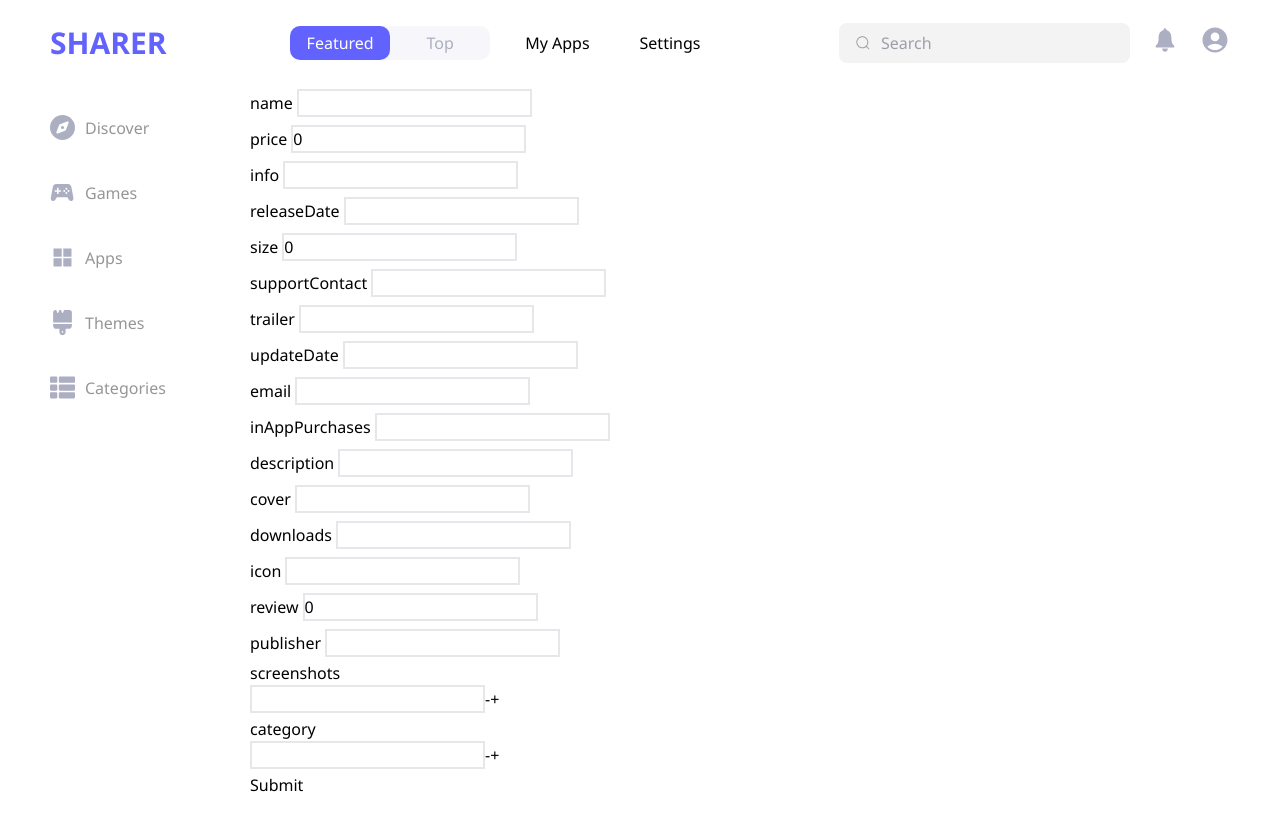
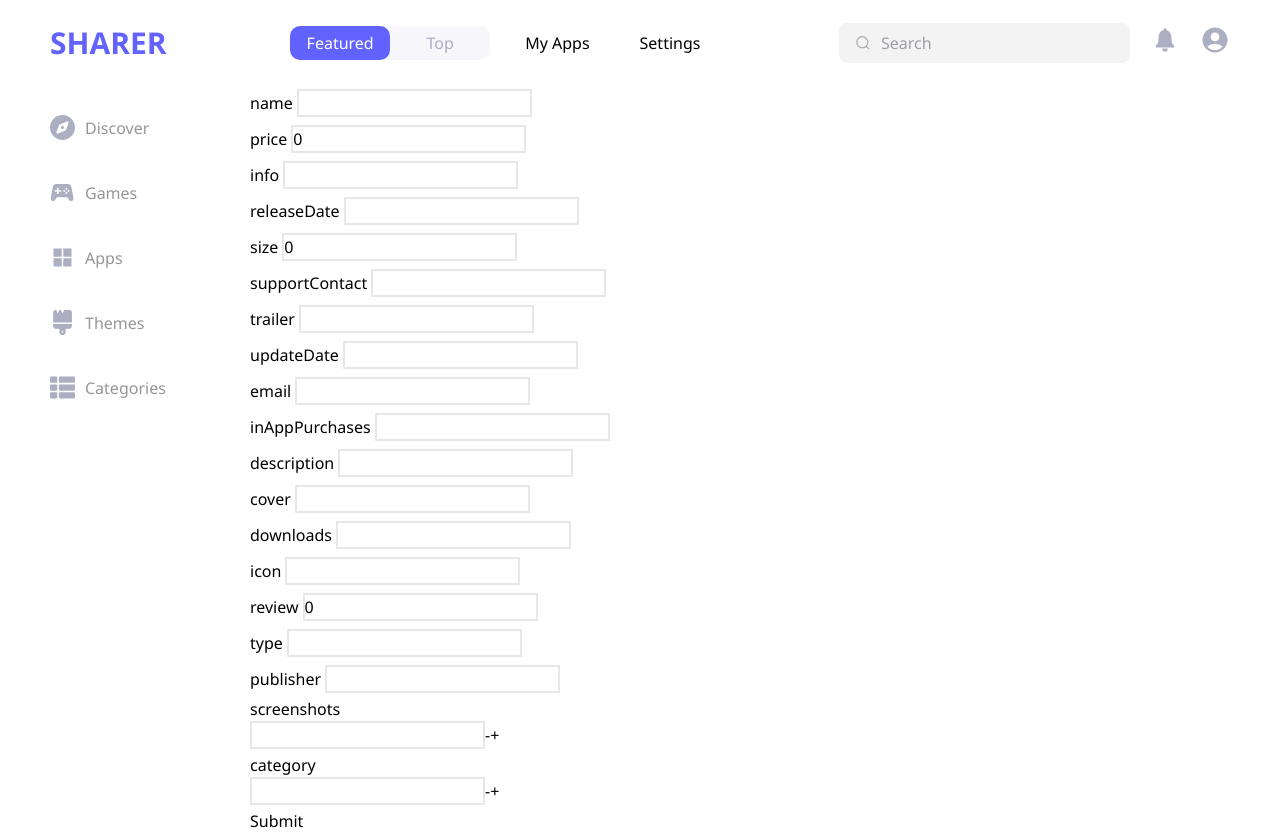
Before and after one commit to ismylsmylv/sharer, a Next.js app: page /add in a window 1280 px wide. Before the commit the page ends 800 px from the top, so only its background shows below. Built offline with nearby package versions, Linux system fonts and the light colour scheme; no server answers.

Commit message:
type added

```diff
--- a/src/app/(pages)/add/page.tsx
+++ b/src/app/(pages)/add/page.tsx
@@ -21,6 +21,7 @@ const fields = [
   { name: "downloads", type: "text" },
   { name: "icon", type: "text" },
   { name: "review", type: "number" },
+  { name: "type", type: "type" },
   { name: "publisher", type: "text" },
 ];
 
@@ -39,6 +40,7 @@ function Add({}: Props) {
         email: "",
         inAppPurchases: "",
         description: "",
+        type: "",
         cover: "",
         icon: "",
         downloads: "",
@@ -69,6 +71,7 @@ function Add({}: Props) {
             screenshots: values.screenshots,
             category: values.category,
             publisher: values.publisher,
+            type: values.type,
             review: values.review,
           });
           setSubmitting(false);
```
